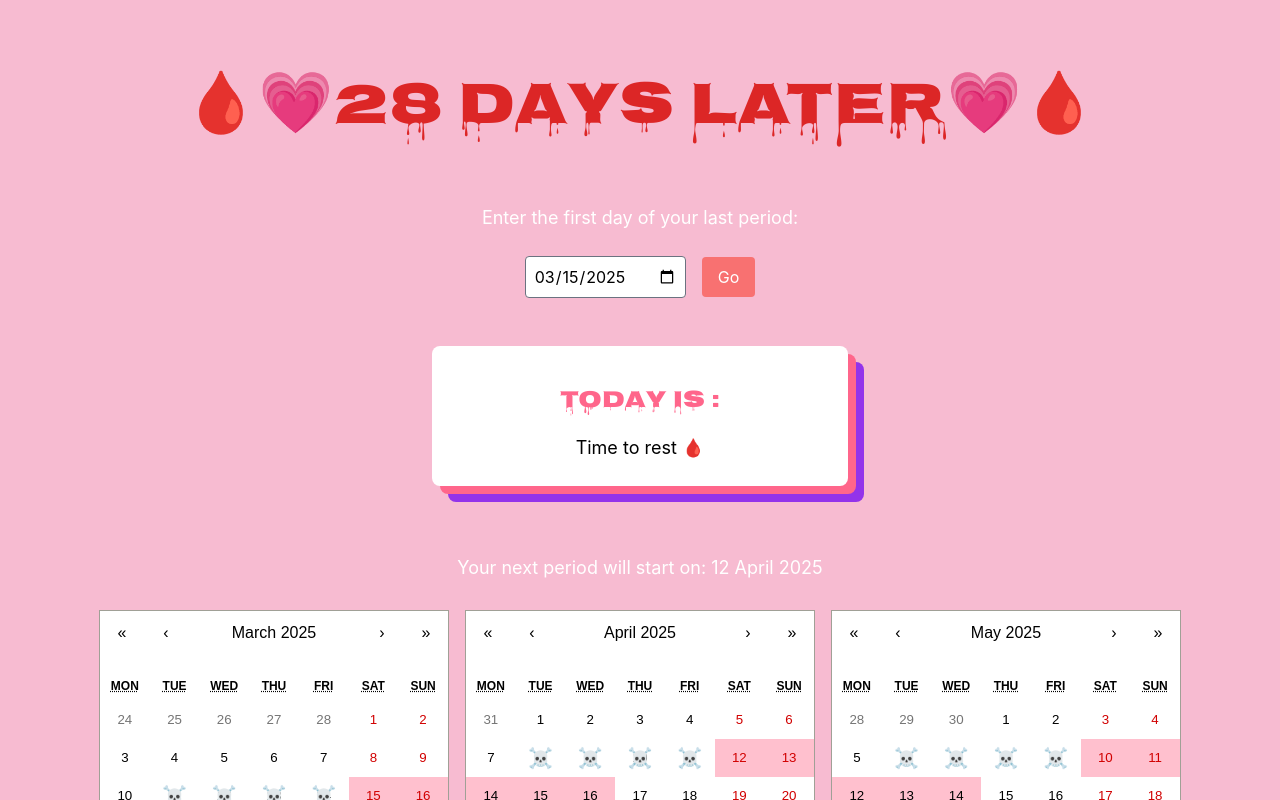
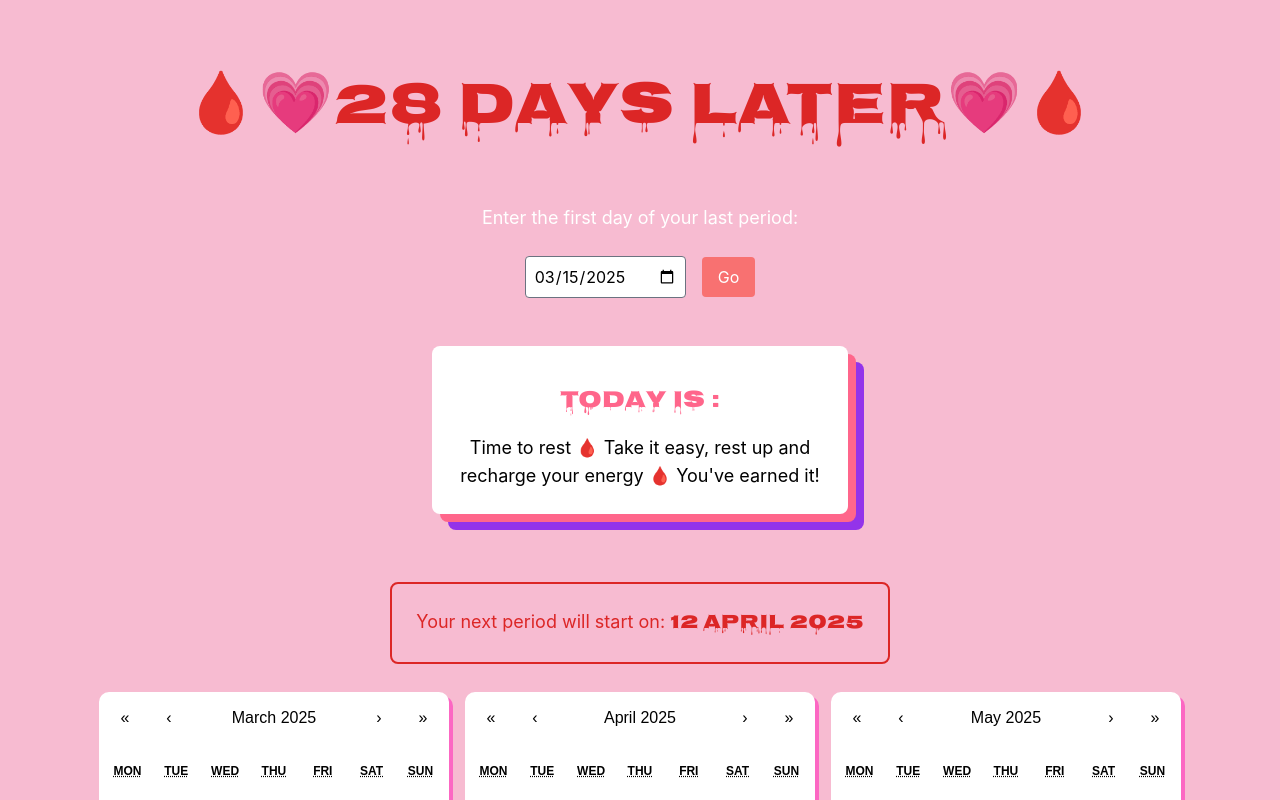
Before and after one commit to AmelieRolland/28dl, a React (Create React App) app: page / in a window 1280 px wide. Both pictures are taken after a click on the button "Go". Shown: the top 800 px of the page. Built offline with nearby package versions, Linux system fonts and the light colour scheme; a web font is replaced by a local one.

Commit message:
advices amelioration

```diff
--- a/src/App.css
+++ b/src/App.css
@@ -45,6 +45,11 @@
   flex-direction: column;
   align-items: center;
 }
-h1 {
+.react-calendar {
+  border: 4px solid #ffffff;
+  border-radius: 10px;
+  box-shadow: 4px 4px 0px #fc67c3;
+}
+.nextperiod {
   font-family: "Nosifer", sans-serif;
 }
--- a/src/App.js
+++ b/src/App.js
@@ -34,7 +34,8 @@ function App() {
         nextDates.push({
           date: periodDate.format("YYYY-MM-DD"),
           type: "period",
-          advice: "Time to rest 🩸", // Conseil pour la période de règles
+          advice:
+            "Time to rest 🩸 Take it easy, rest up and recharge your energy 🩸 You've earned it!",
         });
       }
 
@@ -45,7 +46,7 @@ function App() {
           date: spmDate.format("YYYY-MM-DD"),
           type: "spm",
           advice:
-            "Right in your SPM! Time to have some self-care 💗 You got this!",
+            "Right in your SPM! Time to have some self-care 💗 You got this, queen!",
         });
       }
 
@@ -86,7 +87,7 @@ function App() {
     const cycleDay = cycleDates.find((d) => d.date === today);
     return cycleDay
       ? cycleDay.advice
-      : "✨ Normal, just be normal, chill out everything is fine ✨";
+      : "✨ Normal, just be normal, enjoy the ride and chill out: everything is fine ✨";
   };
 
   useEffect(() => {
@@ -150,9 +151,12 @@ function App() {
             <h2 className="text-center text-2xl mt-4"> Today is :</h2>
             <p className="text-center text-lg mt-4">{cycleAdvice}</p>
           </div>
-          <p className="text-center text-lg text-white">
-            Your next period will start on: {nextPeriodStart}
-          </p>
+          <div className="relative flex flex-col justify-center border-2 border-red-600 rounded-lg p-6 max-w-full mx-auto inline-flex">
+            <p className="text-center text-lg text-red-600">
+              Your next period will start on:
+              <span className="nextperiod text-xl"> {nextPeriodStart}</span>
+            </p>
+          </div>
           <div className="flex flex-row justify-center flex-wrap gap-4 mt-2">
             {[...Array(6)].map((_, i) => (
               <div key={i} className="calendar-wrapper">
```
